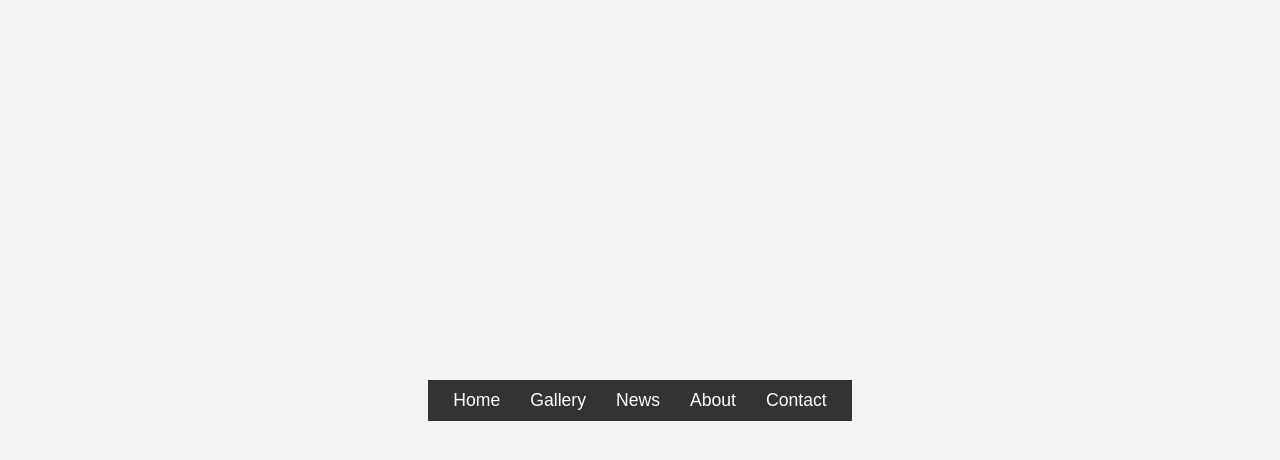
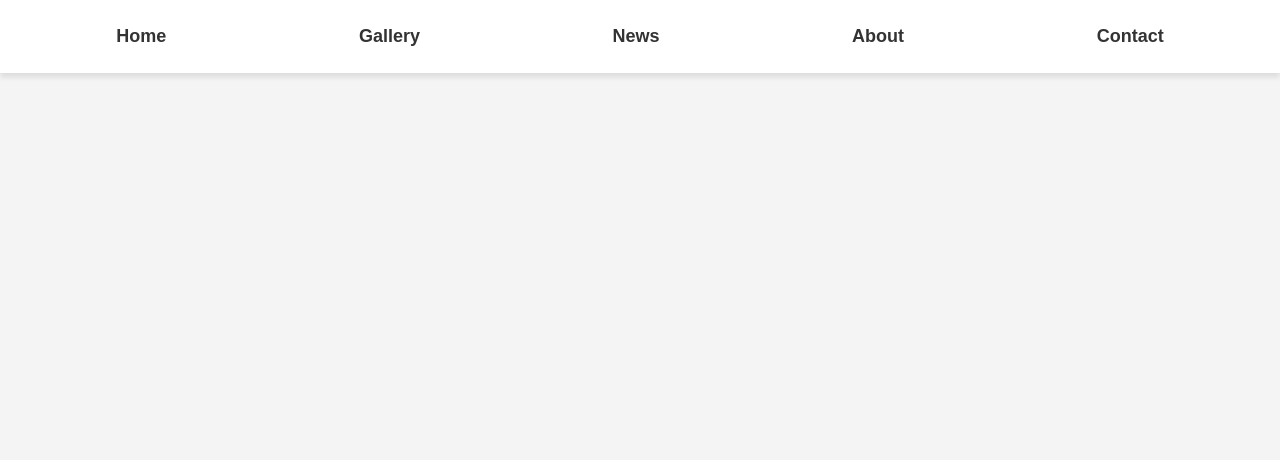
Before and after one commit to sdg877/hj_frontend, a React (Vite) app in the folder frontend/hj/: page /gallery/sculptures in a window 1280 px wide. Shown: the top 460 px of the page. Built offline with nearby package versions, Linux system fonts and the light colour scheme.

Commit message:
Basic navbar styling

```diff
--- a/frontend/hj/src/App.css
+++ b/frontend/hj/src/App.css
@@ -1,4 +1,3 @@
-
 body {
   font-family: Arial, sans-serif;
   background-color: #f4f4f4;
@@ -11,7 +10,6 @@ body {
   min-height: 100vh;
 }
 
-
 .container {
   width: 100%;
   max-width: 600px;
@@ -22,14 +20,12 @@ body {
   margin: 0 auto;
 }
 
-
 .title {
   font-size: 1.5rem;
   font-weight: bold;
   margin-bottom: 20px;
   text-align: center;
 }
-
 
 .input-field,
 .file-input,
@@ -72,7 +68,6 @@ body {
   background-color: #0056b3;
 }
 
-
 .form-group {
   margin-bottom: 16px;
 }
@@ -83,33 +78,41 @@ body {
   margin-bottom: 6px;
 }
 
+/* Navbar styles */
 .navbar {
-  background-color: #333;
-  padding: 10px;
+  position: fixed;
+  top: 0;
+  left: 0;
+  width: 100%;
+  background-color: white; /* white background for navbar */
+  z-index: 1000;
+  box-shadow: 0 4px 6px rgba(0, 0, 0, 0.1); /* subtle shadow for separation */
 }
 
 .navbar-list {
-  list-style-type: none;
-  margin: 0;
-  padding: 0;
   display: flex;
-  justify-content: center;
+  justify-content: space-around;
+  padding: 10px 20px;
 }
 
 .navbar-item {
-  margin: 0 15px;
+  list-style-type: none;
 }
 
 .navbar-link {
-  color: white;
   text-decoration: none;
-  font-size: 1.1rem;
+  color: #333;
+  font-size: 18px;
+  font-weight: 600;
+  padding: 5px 10px;
 }
 
 .navbar-link:hover {
-  text-decoration: underline;
+  color: #007bff;
+  transition: 0.3s;
 }
 
+/* Gallery Section Styles */
 .image-gallery {
   display: flex;
   flex-wrap: wrap;
@@ -134,3 +137,10 @@ body {
 .image-item img:hover {
   transform: scale(1.05);
 }
+
+/* Responsive Image Sizes */
+@media (max-width: 768px) {
+  .image-gallery {
+    grid-template-columns: repeat(auto-fill, minmax(150px, 1fr));
+  }
+}
```
